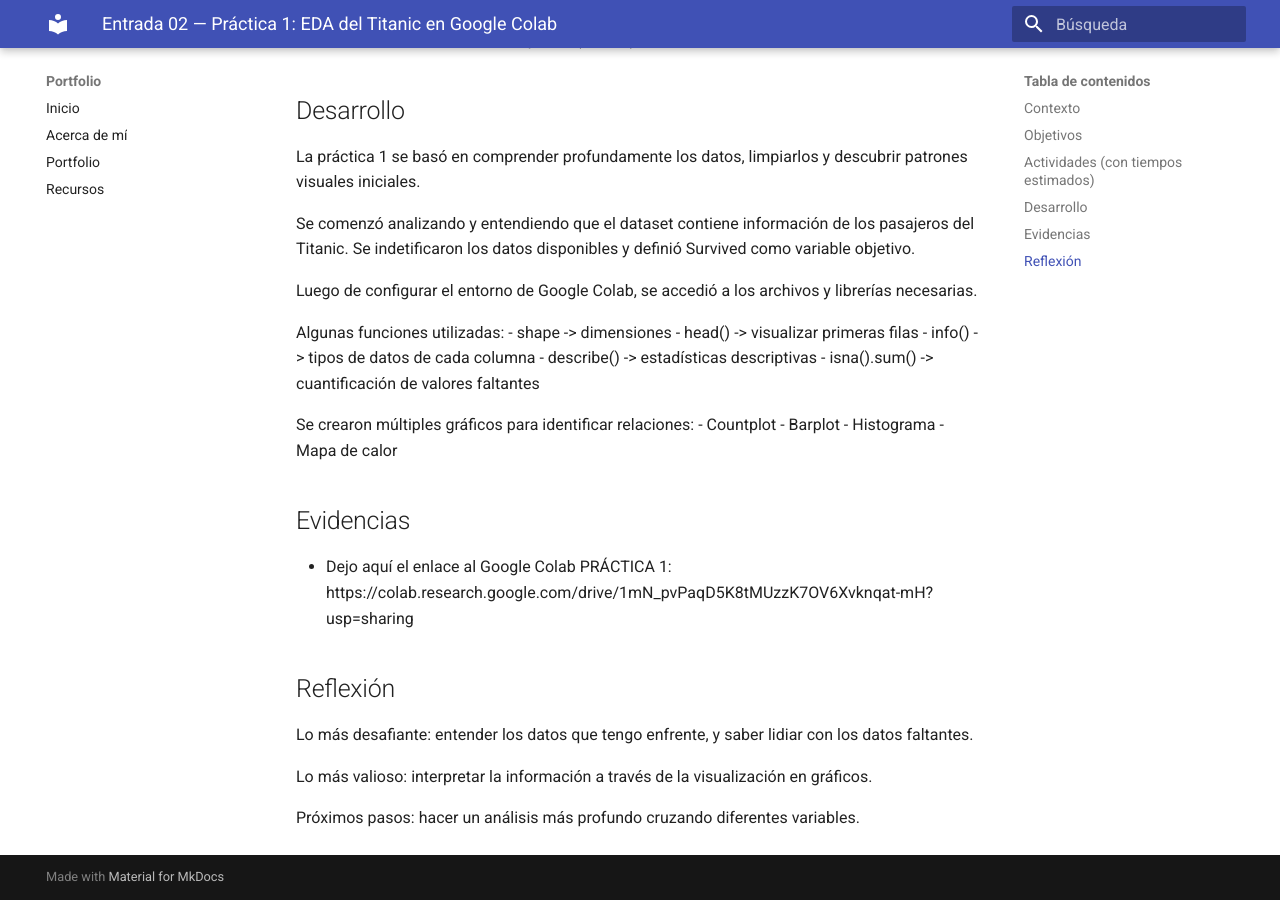
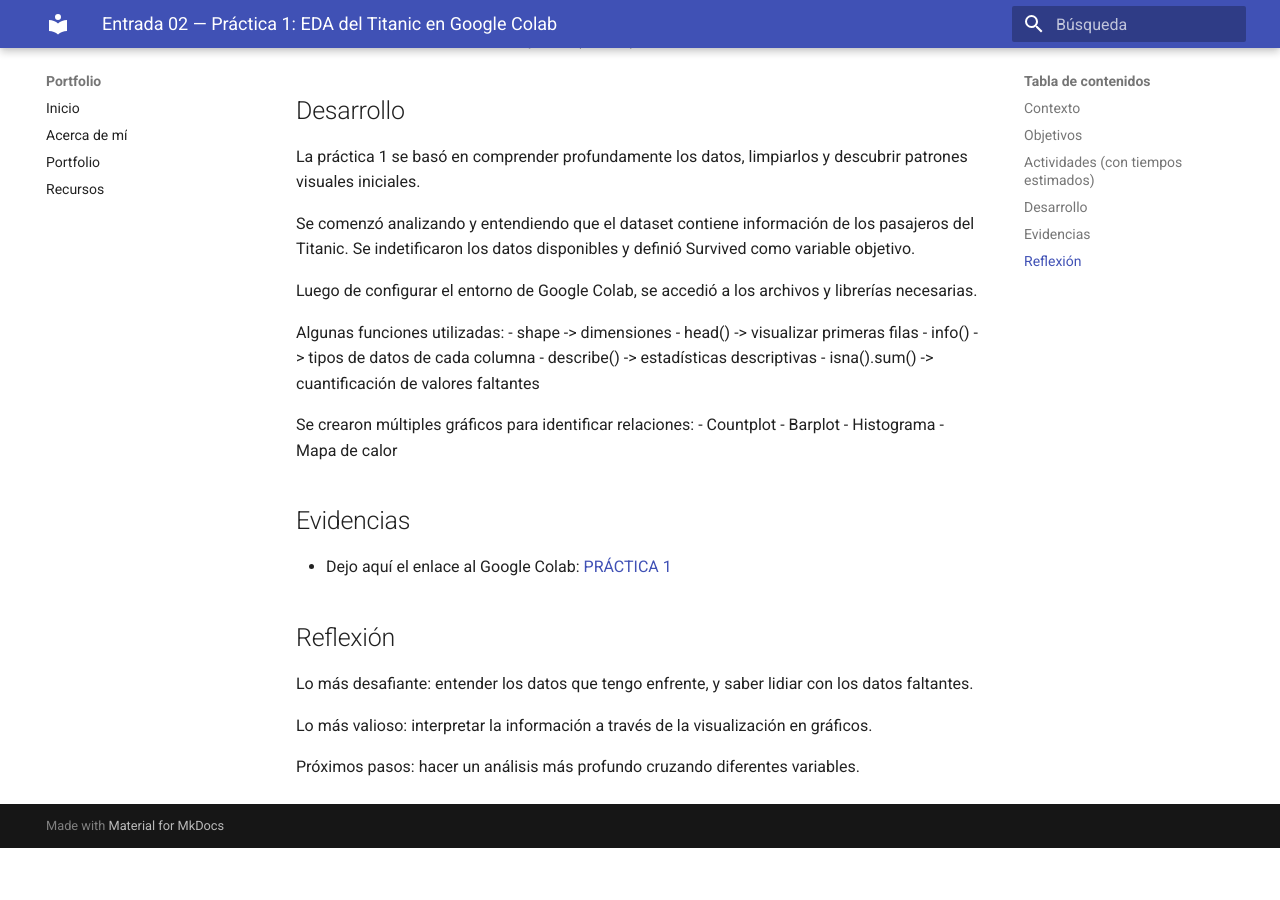
Before and after one commit to biancaluzz/ia-portfolio, an MkDocs documentation site: the page built from docs/portfolio/02-Práctica-1:-EDA-del-Titanic-en-Google-Colab.md, in a window 1280 px wide and 900 px high, scrolled down 680 px. Built offline with MkDocs 1.6.1 and Material for MkDocs 9.7.7, drawn with Linux system fonts in a browser that asks for light colours; after the commit the page ends 1528 px from its top, so only the background shows below that.

Commit message:
Update 02-Práctica-1:-EDA-del-Titanic-en-Google-Colab.md

```diff
--- a/docs/portfolio/02-Práctica-1:-EDA-del-Titanic-en-Google-Colab.md
+++ b/docs/portfolio/02-Práctica-1:-EDA-del-Titanic-en-Google-Colab.md
@@ -41,7 +41,7 @@ Se crearon múltiples gráficos para identificar relaciones:
 - Mapa de calor
 
 ## Evidencias
-- Dejo aquí el enlace al Google Colab PRÁCTICA 1: https://colab.research.google.com/drive/1mN_pvPaqD5K8tMUzzK7OV6Xvknqat-mH?usp=sharing
+- Dejo aquí el enlace al Google Colab: [PRÁCTICA 1](https://colab.research.google.com/drive/1mN_pvPaqD5K8tMUzzK7OV6Xvknqat-mH?usp=sharing)
 
 ## Reflexión
 Lo más desafiante: entender los datos que tengo enfrente, y saber lidiar con los datos faltantes.
```
